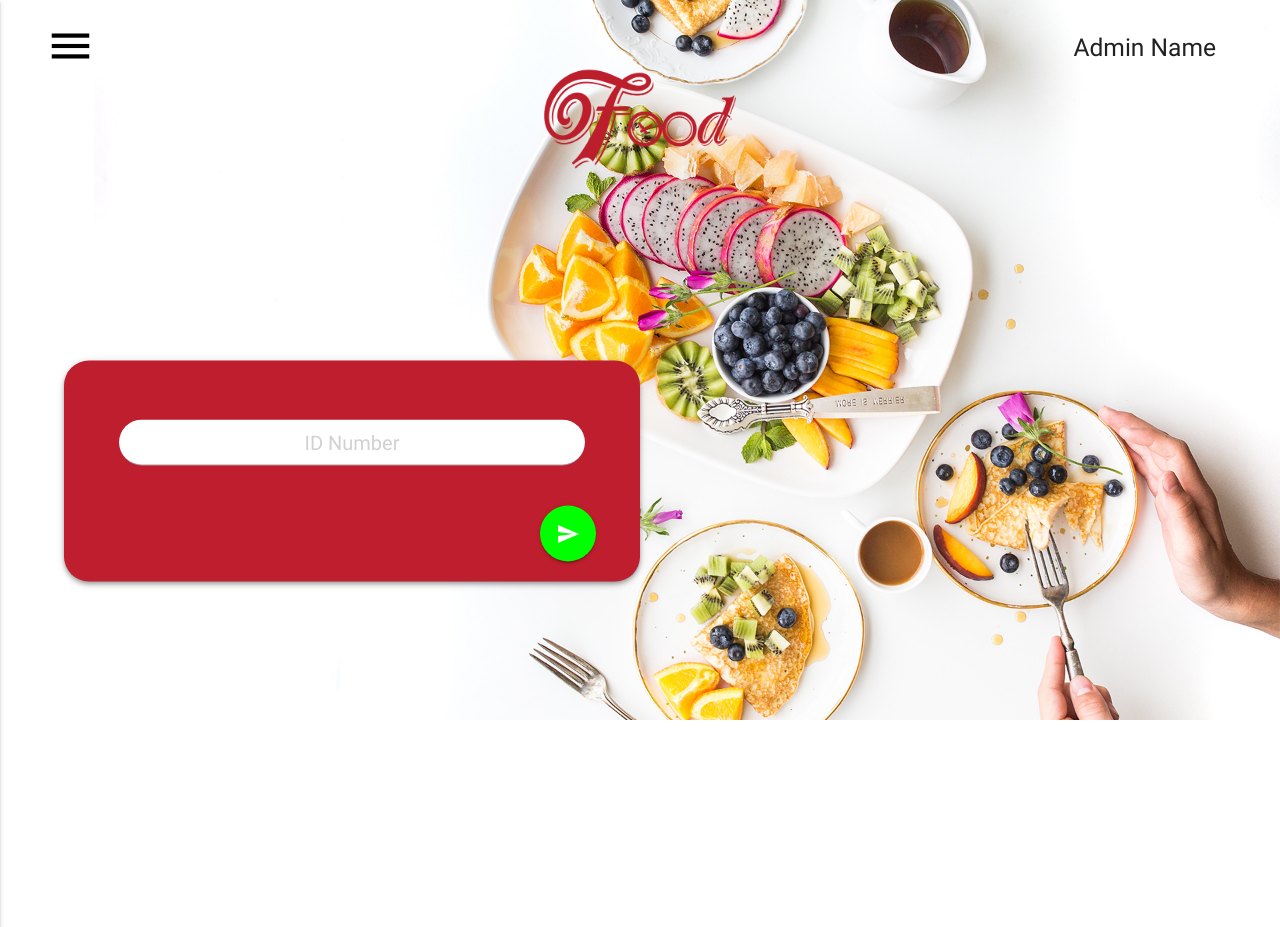
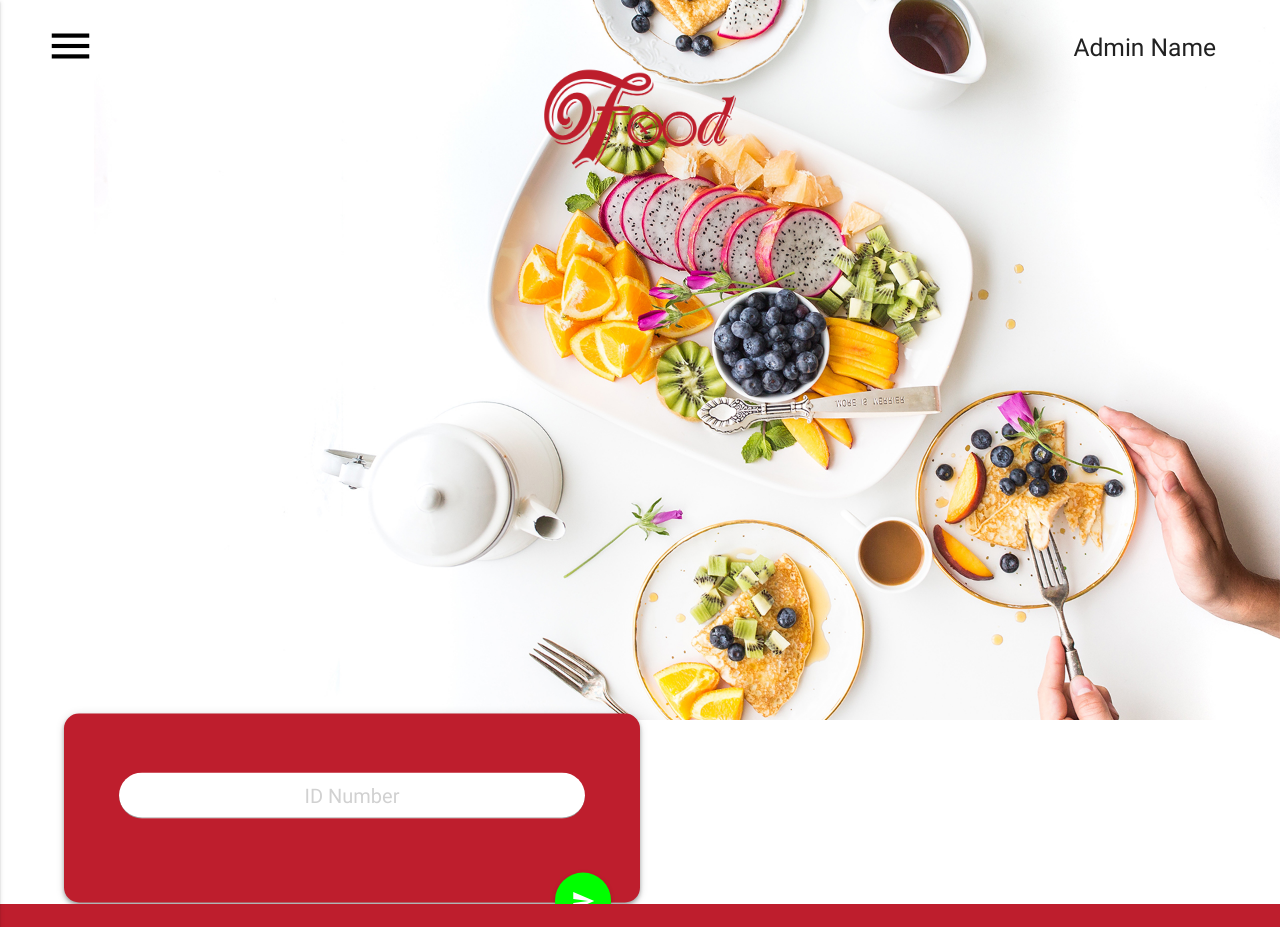
Before and after one commit to Quodjo/Genese, a PHP site: the page made by Application/Voucher Reseller/hompage.php in a window 1280 px wide. Run offline with PHP 8.4, Linux system fonts and the light colour scheme; some libraries are stand-ins or nearby versions.

Commit message:
Progress

```diff
--- a/Application/Voucher Reseller/hompage.php
+++ b/Application/Voucher Reseller/hompage.php
@@ -18,7 +18,7 @@
 <!-- <div class = "center" id ="menLog">
   <img src="../images/logo.png"  >
 </div> -->
-
+<div id="containerRes">
   <div class="card-header" id ="menLog" style=" margin: 0 auto; width: 15%; height: 15%">
 
     <img class="responsive-img" src="../images/logo.png">
@@ -63,7 +63,7 @@
     <h5>Admin Name</h5>
   </div>
 </div>
-
+</div>
 
 <!--Import jQuery before materialize.js-->
 <script type="text/javascript" src="https://code.jquery.com/jquery-2.1.1.min.js"></script>
--- a/Application/css/style.css
+++ b/Application/css/style.css
@@ -1,3 +1,21 @@
+#container {
+	width:100vw;
+	height: 100vh;
+	overflow: hidden;
+}
+
+#containerRes{
+	width:100vw;
+	height: 100vh;
+	overflow: hidden;
+	border-left: 0;
+	border-right: 0;
+	border-top: 0;
+	border-bottom: 2.5vh;
+	border-style: solid;
+	border-bottom-color: #be1e2d;
+}
+
 #loginCard {
 	position: absolute;
 	top: 50%;
@@ -5,18 +23,17 @@
 	padding: 20px;
 	transform: translateY(-50%);
 	resize: vertical;
-	/*background-color: #be1e2d;*/
 }
 
 #indexCard {
-	position: absolute;
+	position: relative;
 	top: 50%;
 	left: 5%;
 	padding: 20px;
-	transform: translateY(-50%);
+	transform: translateY(-250%);
 	resize: vertical;
 	background-color: #be1e2d;
-	border-radius: 25px;
+	border-radius: 15px;
 }
 
 #menuBtn {
@@ -110,8 +127,10 @@
 }
 
 #numberIndexSend{
+	position: absolute;
 	background-color: #00ff00;
-	float: right;
+	transform: translateY(25%);
+	right: 5%;
 }
 
 #adminDP{
--- a/Application/login.php
+++ b/Application/login.php
@@ -16,6 +16,7 @@
 </head>
 <body>
 
+  <div id="container">
     <img class="responsive-img" src="images/login_background.jpg">
 
 
@@ -79,7 +80,7 @@
       </form>
     </div>
   </div>
-
+</div>
 <!--Import jQuery before materialize.js-->
 <script type="text/javascript" src="https://code.jquery.com/jquery-2.1.1.min.js"></script>
 <script type="text/javascript" src="js/materialize.min.js"></script>
--- a/Application/sign_up.php
+++ b/Application/sign_up.php
@@ -16,6 +16,7 @@
 </head>
 <body>
 
+  <div id="container">
     <img class="responsive-img" src="images/login_background.jpg">
 
 
@@ -73,7 +74,7 @@
     </div>
   </div>
 </div>
-
+</div>
 <!--Import jQuery before materialize.js-->
 <script type="text/javascript" src="https://code.jquery.com/jquery-2.1.1.min.js"></script>
 <script type="text/javascript" src="js/materialize.min.js"></script>
```
Lines whose indentation alone changed are shown as unchanged.
